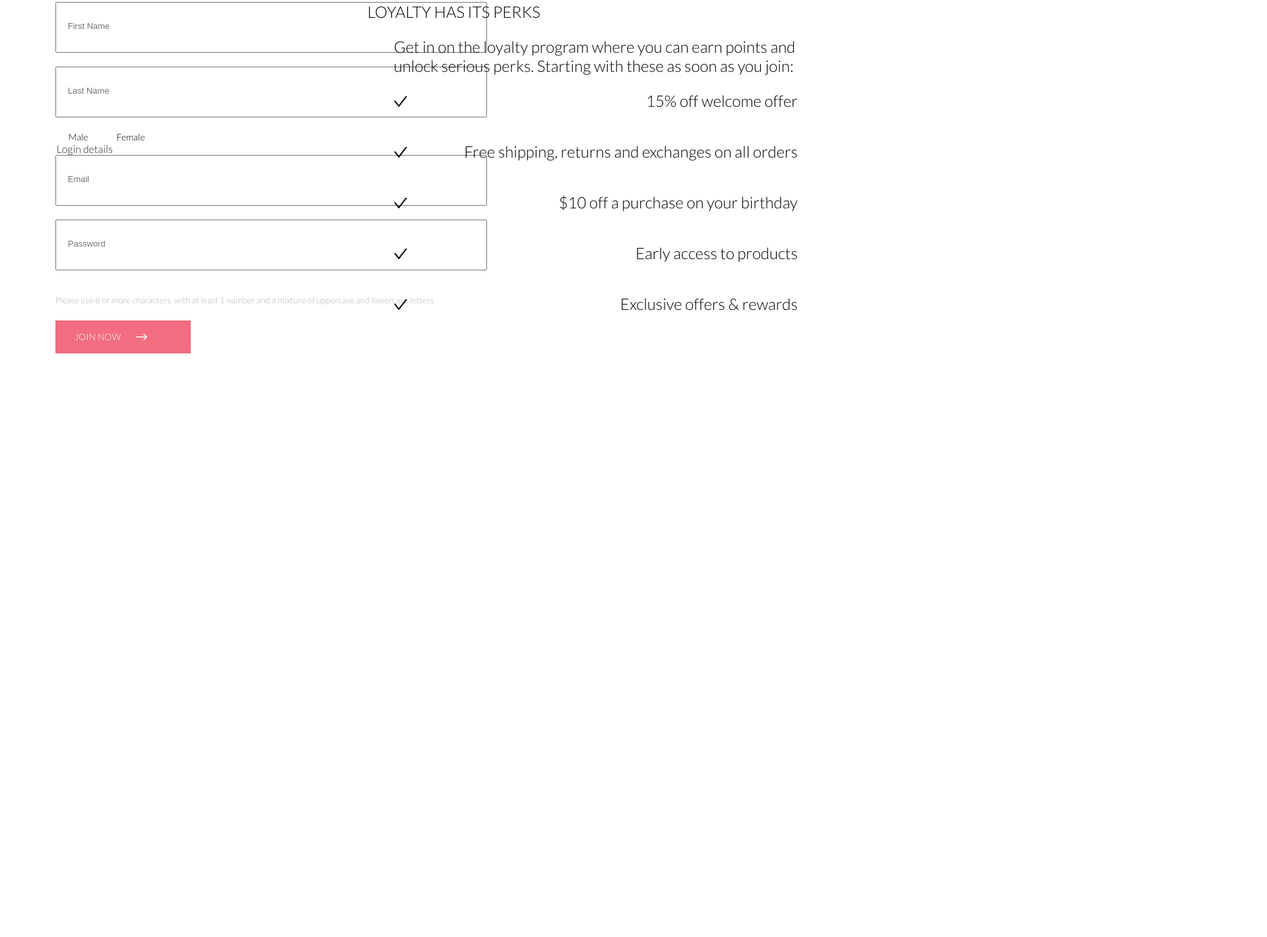
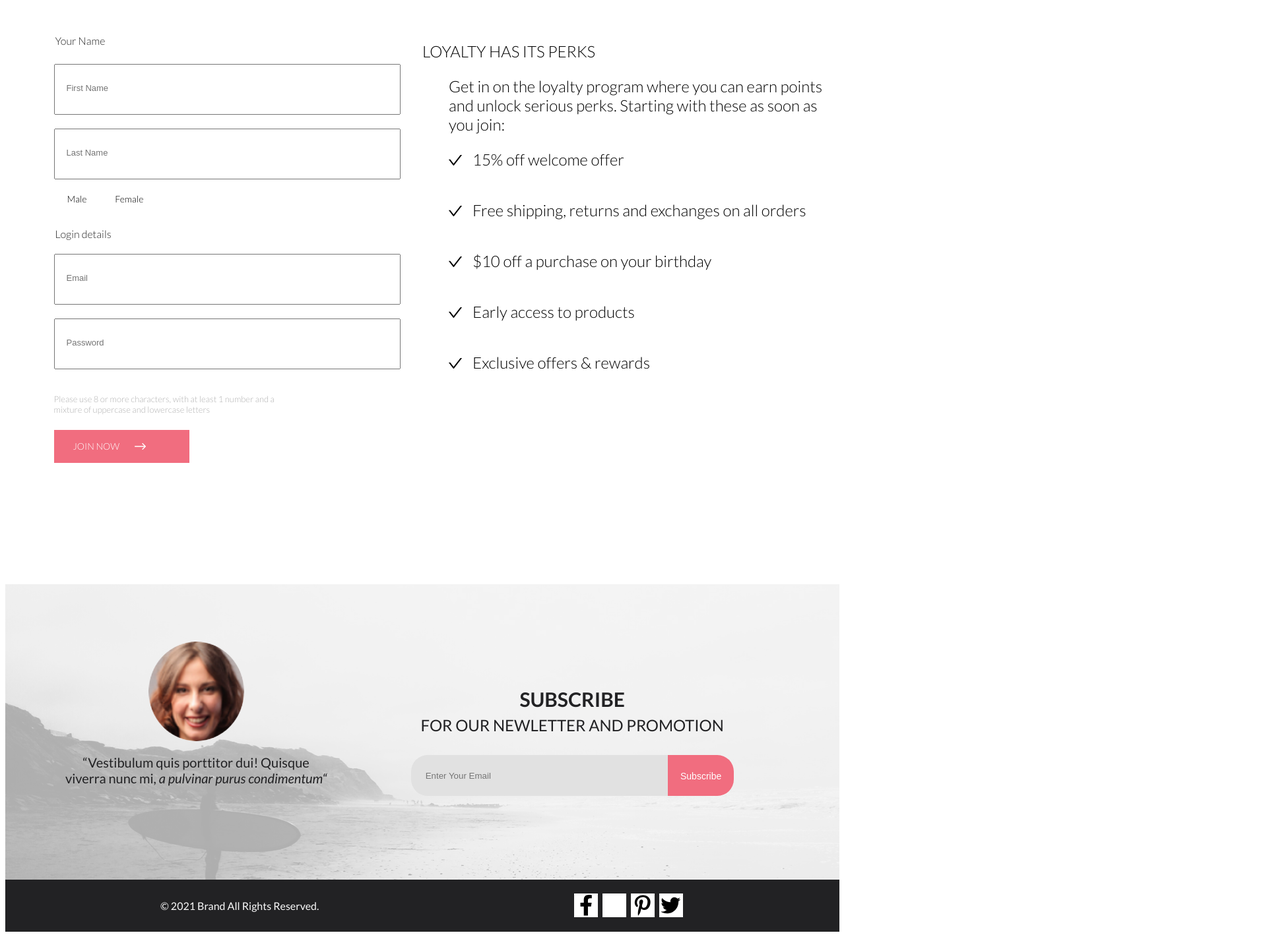
Before and after one commit to Sevasanas/project, a plain HTML site: page registration.html in a window 1280 px wide. Shown: the part 252-1673 px from the top of the page at 66% size, 1920 px wide, since content can reach past the window. Before the commit the page ends 800 px from the top, so only its background shows below. Drawn offline with Linux system fonts and the light colour scheme.

Commit message:
стилизация блока main

```diff
--- a/css/style.css
+++ b/css/style.css
@@ -339,15 +339,15 @@ body {
     display: block;
 }
 
-.form {
+.subscribe__form {
     display: inline-block;
+    display: flex;
     box-sizing: border-box;
 }
 
 .subscribe__send {
     width: 323px;
     height: 49px;
-    top: 243px;
     background-color: var(--middle-grey-color);
     padding: 7px 64px 6px 22px;
     border-style: none;
@@ -357,8 +357,7 @@ body {
 
 .subscribe__button {
     width: 100px;
-    height: 49px;
-    top: 243px;
+    height: 62px;
     margin-left: -20px;
     font-size: 14px;
     font-weight: 400;
@@ -420,21 +419,23 @@ body {
     text-align: left;
     color: var(--dark-pink-color);
     text-transform: uppercase;
-    padding: 59px 1176px 60px 230px;
+
 }
 
 .filling__form {
     display: flex;
     justify-content: space-between;
     align-items: center;
+
 }
 
 .form {
-    width: 359px;
+    margin-bottom: 120px;
 }
 
 .form__list {
     border: none;
+    margin-left: 63px;
 }
 
 .form__title {
@@ -443,13 +444,13 @@ body {
     line-height: 19px;
     text-align: left;
     color: var(--black-color);
+    margin-bottom: 21px;
 }
 
 .form__field {
-    width: 359px;
+    width: 230px;
     height: 44px;
     top: 327px;
-    left: 231px;
     font-size: 13px;
     font-weight: 300;
     line-height: 16px;
@@ -459,34 +460,38 @@ body {
     margin-bottom: 21px;
 }
 
+.form__choice {
+    position: relative;
+    margin-bottom: 35px;
+}
+
 .form__radio {
     display: none;
 }
 
 .form__label {
-    position: relative;
+
     margin: 20px;
 }
 
-.form__label ::before {
+.form__label::before {
     position: absolute;
     content: ' ';
     width: 17px;
     height: 17px;
-    top: 467px;
-    left: 231px;
     border: 1px solid #A4A4A4;
     border-radius: 50%;
+    background: var(--bright-grey-color);
+    background-size: 10px;
     display: none;
 }
 
-.form__radio:checked+.form__label::after {
+.form__radio :checked+.form__label ::after {
     display: block;
-    background: var(--dark-grey-color);
-    background-size: 10px 10px;
 }
 
 .form__text {
+    width: 359px;
     font-size: 13px;
     font-weight: 300;
     line-height: 16px;
@@ -511,7 +516,10 @@ body {
 }
 
 .loyalty {
-    width: 652px;
+
+    flex-grow: 1;
+    margin-top: 64px;
+    margin-bottom: 277px;
 }
 
 .loyalty__title {
@@ -528,7 +536,7 @@ body {
     line-height: 29px;
     text-align: left;
     list-style-type: none;
-
+    margin-bottom: 21px;
 }
 
 .loyalty__item::before {
@@ -540,3 +548,8 @@ body {
     justify-content: space-between;
     align-items: center;
 }
+
+.loyalty__text {
+    width: 556px;
+    text-align: left;
+}
--- a/registration.html
+++ b/registration.html
@@ -93,20 +93,54 @@
                         <p class="loyalty__text">15% off welcome offer</p>
                     </li>
                     <li class="loyalty__item">
-                        <p>Free shipping, returns and exchanges on all orders</p>
+                        <p class="loyalty__text">Free shipping, returns and exchanges on all orders</p>
                     </li>
                     <li class="loyalty__item">
-                        <p>$10 off a purchase on your birthday</p>
+                        <p class="loyalty__text">$10 off a purchase on your birthday</p>
                     </li>
                     <li class="loyalty__item">
-                        <p>Early access to products</p>
+                        <p class="loyalty__text">Early access to products</p>
                     </li>
                     <li class="loyalty__item">
-                        <p>Exclusive offers & rewards</p>
+                        <p class="loyalty__text">Exclusive offers & rewards</p>
                     </li>
                 </ul>
             </div>
         </div>
     </main>
+    <footer>
+        <div class="subscribe">
+                <ul class="subscribe__list container">
+                    <li class="subscribe__item">
+                        <img class="subscribe__img" src="./img/woman_subscribe.jpg" alt="woman" width="145" height="151">
+                        <p class="subscribe__text">“Vestibulum quis porttitor dui! Quisque <br> viverra nunc mi,
+                            <span class="subscribe__text-italic">a pulvinar purus condimentum“</span>
+                        </p>
+                    </li>
+                    <li class="subscribe__item">
+                    <h2 class="subscribe__title">subscribe
+                        <span class="subscribe__title-new">for our newletter and promotion</span>
+                    </h2>
+                        <form class="subscribe__form">
+                            <input class="subscribe__send" type="email" placeholder="Enter Your Email">
+                            <button type="submit" class="subscribe__button">Subscribe</button>
+                        </form>
+                    </li>
+                </ul>
+        </div>
+        <div class="social">
+            <p class="copy">© 2021 Brand All Rights Reserved.</p>
+            <ul class="social__list">
+                <li class="social__item"><a class="social__link" href="#" target="_blank">
+                        <img src="./img/facebook.svg" alt="facebook" width="32" height="32"></a></li>
+                <li class="social__item"><a class="social__link" href="#" target="_blank">
+                        <img src="./img/insta.svg" alt="instagram" width="32" height="32"></a></li>
+                <li class="social__item"><a class="social__link" href="#" target="_blank">
+                        <img src="./img/pinterest.svg" alt="pinterest" width="32" height="32"></a></li>
+                <li class="social__item"><a class="social__link" href="#" target="_blank">
+                        <img src="./img/twitter.svg" alt="twitter" width="32" height="32"></a></li>
+            </ul>
+        </div>
+    </footer>
 </body>
 </html>
```
Also changed, not shown: index.html (+2 -2 lines).
